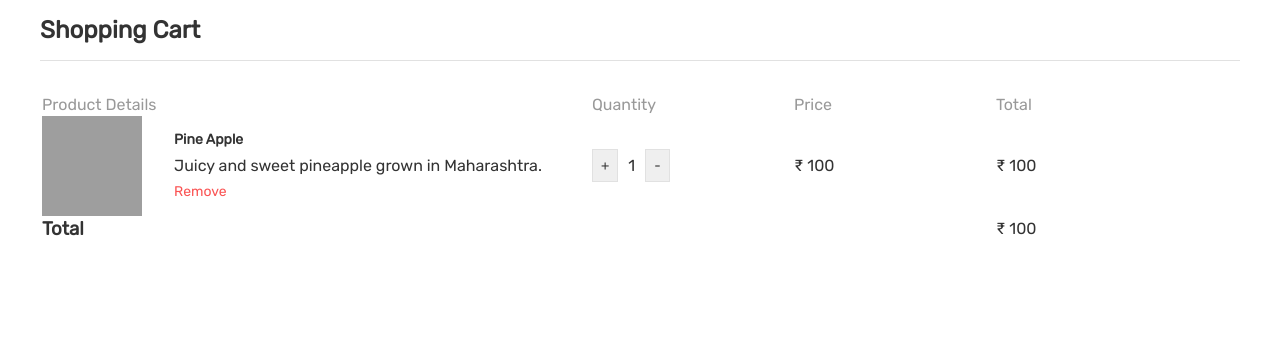
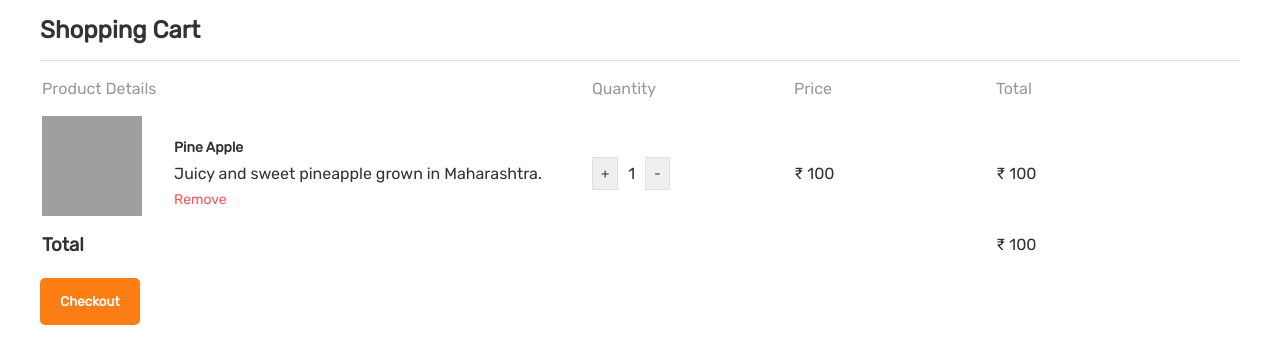
Before and after one commit to Gokul-Mylsami/Harvest-Hub, a PHP site: page /cart.html in a window 1280 px wide. Shown: the part 101-465 px from the top of the page. Run offline with PHP 8.4, Linux system fonts and the light colour scheme; grey boxes are pictures that could not be loaded.

Commit message:
button added

```diff
--- a/cart.html
+++ b/cart.html
@@ -61,7 +61,8 @@
     <section class="cart-section">
       <h1>Shopping Cart</h1>
       <div class="line"></div>
-      <table>
+      <div style="overflow-x:auto;">
+      <table class="table">
         <thead>
           <th class="thead prod-des-col">Product Details</th>
           <th class="thead">Quantity</th>
@@ -113,6 +114,8 @@
           </div>
         </tfoot>
       </table>
+      </div>
+      <input type="submit" value="Checkout" class="checkout-btn" />
     </section>
   </body>
 </html>
--- a/docker-compose.yml
+++ b/docker-compose.yml
@@ -3,7 +3,7 @@
   my-php-app:
     build: ./
     volumes:
-      - /Users/gokul-mylsami/Desktop/CSI-Task/:/var/www/html/
+      - C:\Users\chand\Desktop\STUDIES\Projects\CSI-Task\:/var/www/html/
     ports:
       - "8000:80"
 
--- a/styles/cart.css
+++ b/styles/cart.css
@@ -2,15 +2,21 @@
   width: 1200px;
   margin: 0 auto;
   margin-top: 1rem;
+
 }
 .line {
   border-bottom: 1px solid #e1e1e1;
   margin: 1rem 0;
 }
+
+.table{
+overflow-x:auto;
+}
 .thead {
   font-weight: normal;
   color: #999;
   text-align: left;
+  padding-bottom: 1rem;
 }
 
 .prod-des-col {
@@ -27,6 +33,7 @@
   width: 100px;
   height: 100px;
   object-fit: cover;
+  margin-bottom: 1em;
 }
 
 .prod-name {
@@ -36,6 +43,8 @@
 
 .prod-row {
   color: #555;
+  padding-bottom: 10px;
+
 }
 .prod-details-col {
   width: 500px;
@@ -72,6 +81,17 @@
 .tab-col {
   width: 200px;
 }
-.t-foot {
-  margin-top: 2rem;
+
+
+
+.checkout-btn{
+  width: 100px;
+  padding:1rem;
+  background-color: #fd7e14;
+  border: none;
+  font-weight: bold;
+  color: white;
+  border-radius: 5px;
+  margin-top: 20px;
+  cursor: pointer;
 }
--- a/styles/index.css
+++ b/styles/index.css
@@ -147,6 +147,8 @@
   }
 }
 
+
+
 .form-input-field {
   width: 300px;
   padding: 0.8rem 1.6rem;
```
